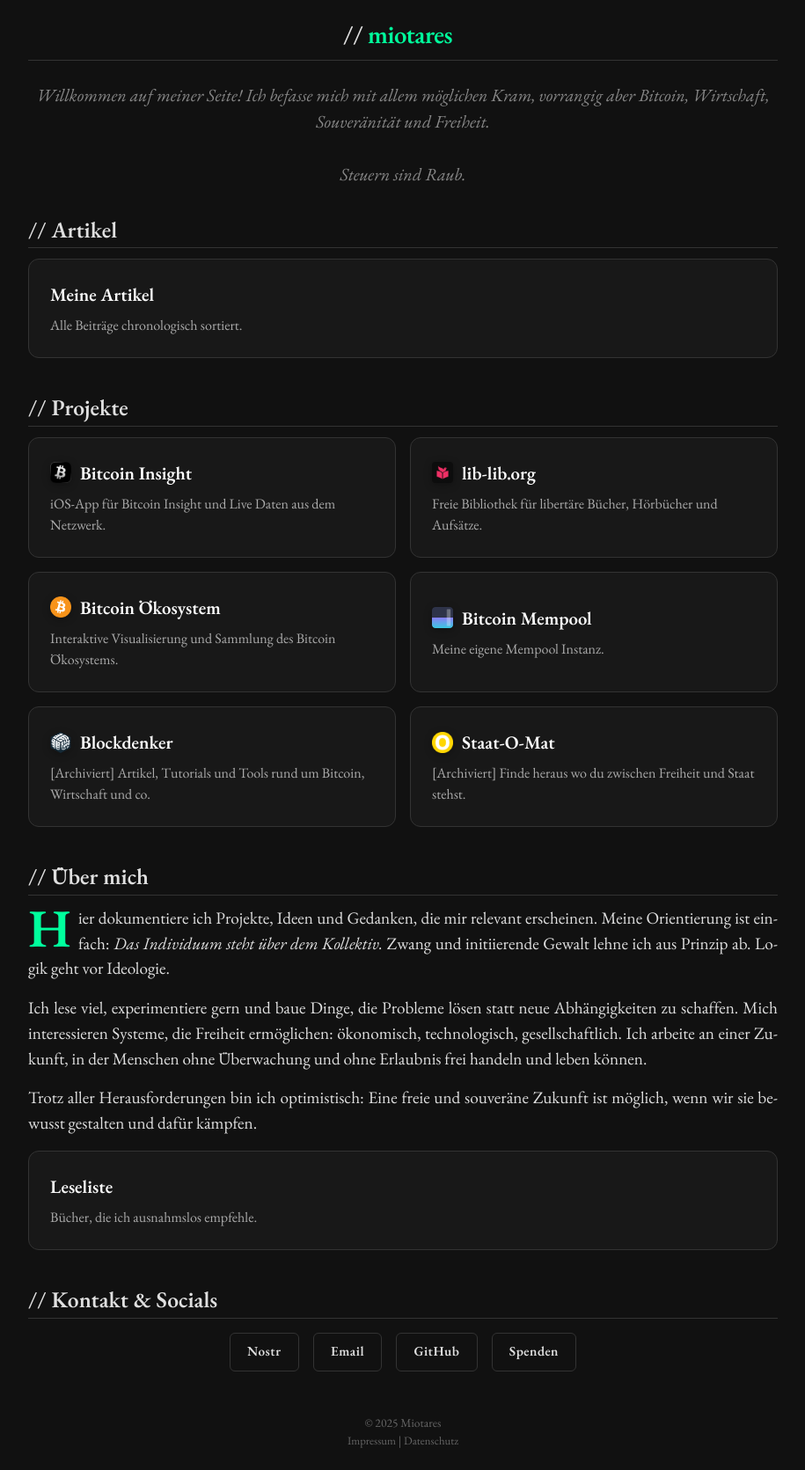
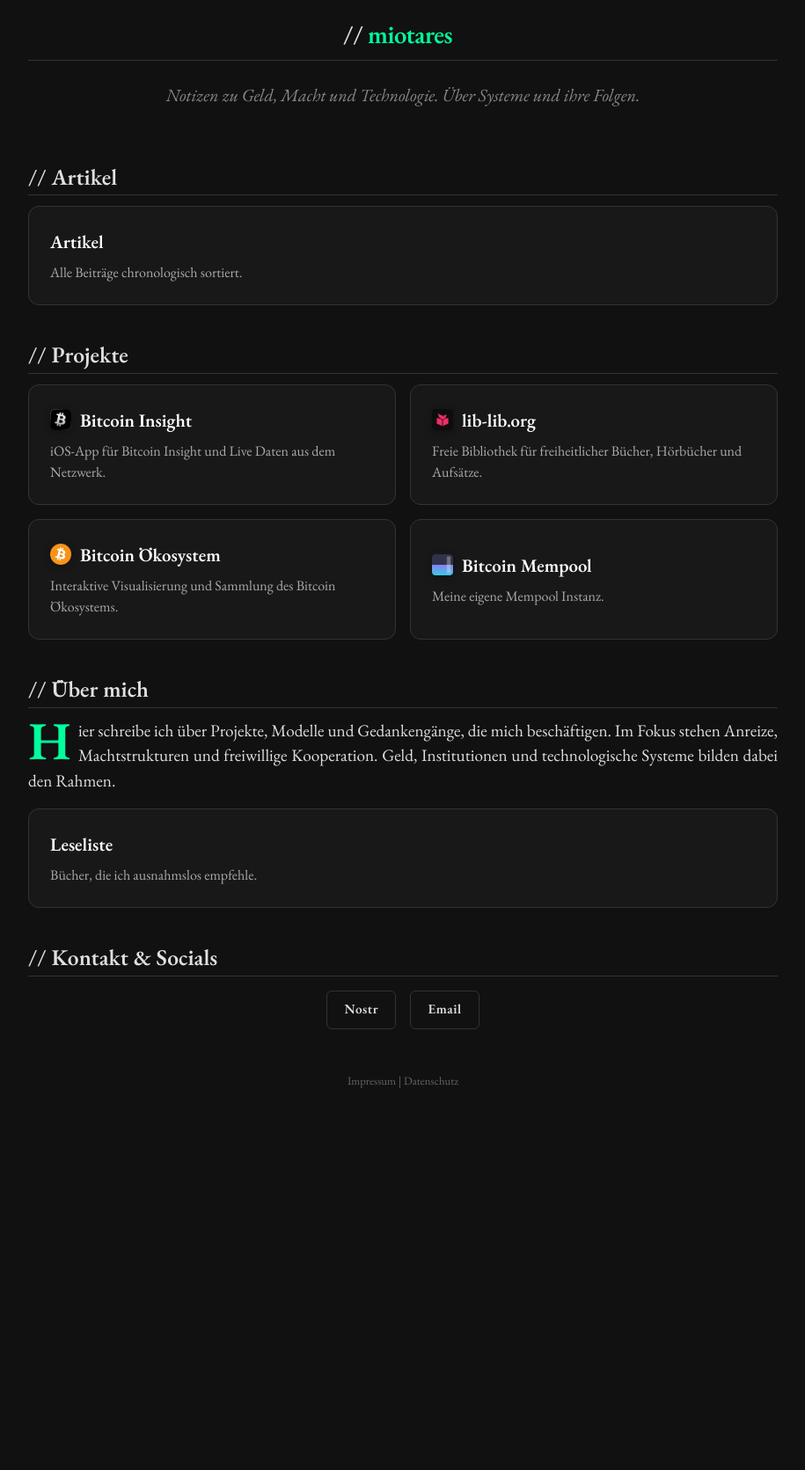
Before and after one commit to Miotares/miotares, a Jekyll site: the page built from index.html, in a window 1280 px wide. Shown: the whole page at 88% size, without its empty margins (182-1097 px from the left). Built offline with Jekyll 4.4.1, drawn with Linux system fonts in a browser that asks for light colours; after the commit the page ends 1262 px from its top, so only the background shows below that.

```diff
--- a/_includes/footer.html
+++ b/_includes/footer.html
@@ -1,5 +1,3 @@
 <footer>
-    &copy; 2025 Miotares
-    <br>
     <a href="/impressum/" class="footer-link">Impressum</a> | <a href="/privacy/" class="footer-link">Datenschutz</a>
 </footer>
--- a/impressum.html
+++ b/impressum.html
@@ -8,6 +8,7 @@ permallink: /impressum/
 
 <head>
     <meta charset="UTF-8">
+    <meta name="robots" content="noindex, nofollow, noarchive">
     <meta name="viewport" content="width=device-width, initial-scale=1.0">
     <link rel="icon" href="assets/favicon.png" type="image/x-icon">
     <title>Impressum | miotares</title>
--- a/index.html
+++ b/index.html
@@ -11,32 +11,35 @@ layout: none
         data-website-id="ca031077-e0eb-4481-ada0-32b30b264c5f"></script>
     <link rel="icon" href="assets/favicon.png" type="image/x-icon">
 
-    <title>Bitcoin, Privacy & libertäre Ideen | miotares</title>
+    <title>Analysen zu Geld, Macht und Technologie | miotares</title>
+
     <meta name="description"
-        content="Willkommen auf miotares.com - Bitcoin, Wirtschaft, Monero und Privacy. Hier findest du meine Projekte, Artikel und Socials. Steuern sind Raub.">
+        content="Analysen und Notizen zu Geldsystemen, institutionellen Strukturen und technologischen Entwicklungen. Projekte und Artikel über ökonomische und gesellschaftliche Systeme.">
+
     <link rel="canonical" href="https://miotares.com/">
 
-    <!-- Open Graph / Facebook -->
+    <!-- Open Graph -->
     <meta property="og:type" content="website">
     <meta property="og:url" content="https://miotares.com/">
-    <meta property="og:title" content="miotares - Bitcoin, Wirtschaft, Monero & Privacy Blog">
+    <meta property="og:title" content="miotares | Geld, Macht und Technologie">
     <meta property="og:description"
-        content="Willkommen auf miotares.com - Bitcoin, Wirtschaft, Monero und Privacy. Hier findest du meine Projekte, Artikel und Socials. Steuern sind Raub.">
+        content="Artikel und Projekte zu Geldsystemen, Anreizstrukturen und technologischen Entwicklungen.">
     <meta property="og:site_name" content="miotares">
 
     <!-- Twitter / X -->
     <meta name="twitter:card" content="summary">
     <meta name="twitter:url" content="https://miotares.com/">
-    <meta name="twitter:title" content="miotares - Bitcoin, Wirtschaft, Monero & Privacy Blog">
-    <meta name="twitter:description"
-        content="Willkommen auf miotares.com - Bitcoin, Wirtschaft, Monero und Privacy. Hier findest du meine Projekte, Artikel und Socials. Steuern sind Raub.">
+    <meta name="twitter:title" content="miotares | Analysen zu Geld und institutionellen Strukturen">
+    <meta name="twitter:description" content="Untersuchungen zu Geld, Technologie und gesellschaftlicher Ordnung.">
 
     <!-- Additional SEO -->
     <meta name="keywords"
-        content="Bitcoin, Wirtschaft, Monero, Privacy, Libertär, Blog, Artikel, Kryptowährung, Blockchain">
+        content="Geldsysteme, Wirtschaft, institutionelle Strukturen, Technologie, Anreizstrukturen, gesellschaftliche Ordnung, Analyse, Projekte">
     <meta name="author" content="miotares">
     <meta name="robots" content="index,follow">
+
     <link rel="alternate" type="application/rss+xml" title="miotares RSS Feed" href="https://miotares.com/feed.xml">
+
 
     <!-- Structured Data -->
     <script type="application/ld+json">
@@ -65,10 +68,8 @@ layout: none
         </header>
 
         <section class="intro">
-            Willkommen auf meiner Seite! Ich befasse mich mit allem möglichen Kram, vorrangig aber Bitcoin, Wirtschaft,
-            Souveränität und Freiheit.
+            Notizen zu Geld, Macht und Technologie. Über Systeme und ihre Folgen.
             <br><br>
-            <em>Steuern sind Raub.</em>
         </section>
 
         <section class="articles-section">
@@ -76,7 +77,7 @@ layout: none
             <div class="articles">
                 <a href="/articles/" class="project-link">
                     <div class="project-title">
-                        Meine Artikel
+                        Artikel
                     </div>
                     <span class="description">Alle Beiträge chronologisch sortiert.</span>
                 </a>
@@ -99,7 +100,7 @@ layout: none
                         <img src="assets/lib-lib.png" alt="Lib-lib Logo" class="project-logo">
                         lib-lib.org
                     </div>
-                    <span class="description">Freie Bibliothek für libertäre Bücher, Hörbücher und Aufsätze.</span>
+                    <span class="description">Freie Bibliothek für freiheitlicher Bücher, Hörbücher und Aufsätze.</span>
                 </a>
                 <a href="https://btc-eco.de/" class="project-link" target="_blank">
                     <div class="project-title">
@@ -115,6 +116,7 @@ layout: none
                     </div>
                     <span class="description">Meine eigene Mempool Instanz.</span>
                 </a>
+                <!--
                 <a href="https://blockdenker.miotares.com/" class="project-link" target="_blank">
                     <div class="project-title">
                         <img src="assets/icon-blockdenker.png" alt="Blockdenker Logo" class="project-logo">
@@ -130,27 +132,16 @@ layout: none
                     </div>
                     <span class="description">[Archiviert] Finde heraus wo du zwischen Freiheit und Staat stehst.</span>
                 </a>
+                -->
             </div>
         </section>
 
         <section class="about-section">
             <h2>// Über mich</h2>
             <p class="drop-cap">
-                Hier dokumentiere ich Projekte, Ideen und Gedanken, die mir relevant erscheinen.
-                Meine Orientierung ist einfach: <em>Das Individuum steht über dem Kollektiv.</em>
-                Zwang und initiierende Gewalt lehne ich aus Prinzip ab.
-                Logik geht vor Ideologie.
-            </p>
-            <p>
-                Ich lese viel, experimentiere gern und baue Dinge, die Probleme lösen statt neue Abhängigkeiten zu
-                schaffen.
-                Mich interessieren Systeme, die Freiheit ermöglichen: ökonomisch, technologisch, gesellschaftlich.
-                Ich arbeite an einer Zukunft, in der Menschen ohne Überwachung und ohne Erlaubnis frei handeln und leben
-                können.
-            </p>
-            <p>
-                Trotz aller Herausforderungen bin ich optimistisch: Eine freie und souveräne Zukunft ist möglich, wenn
-                wir sie bewusst gestalten und dafür kämpfen.
+                Hier schreibe ich über Projekte, Modelle und Gedankengänge, die mich beschäftigen.
+                Im Fokus stehen Anreize, Machtstrukturen und freiwillige Kooperation.
+                Geld, Institutionen und technologische Systeme bilden dabei den Rahmen.
             </p>
             <div class="projects">
                 <a href="/leseliste/" class="project-link">
@@ -170,8 +161,8 @@ layout: none
                 <a href="https://primal.net/p/npub1uzs332pezps55gp4cag30ys6t6gjtsduzxn2fzyzg5vkn5yk5ensrd570x"
                     class="contact-link" target="_blank">Nostr</a>
                 <a href="mailto:miotares@proton.me" class="contact-link" target="_blank">Email</a>
-                <a href="https://github.com/miotares" class="contact-link" target="_blank">GitHub</a>
-                <a href="/spenden/" class="contact-link">Spenden</a>
+                <!--<a href="https://github.com/miotares" class="contact-link" target="_blank">GitHub</a>-->
+                <!--<a href="/spenden/" class="contact-link">Spenden</a>-->
             </div>
         </section>
 
```
Also changed, not shown: _includes/contents/leseliste.md (+13 -11 lines), _posts/2026-02-14-Warum gute Absichten gefährlicher sind als böse.md (added, +95 -0 lines), Gemfile.lock, _posts/2025-10-29-Souveränität zurückerobern.md (renamed from _posts/2025-10-29-Souveränität zurückerobern.md), _posts/2025-11-01-Der Mindestlohn: Ein Kalkül der Politik.md (renamed from _posts/2025-11-01-Der Mindestlohn: Ein Kalkül der Politik.md), _posts/2025-11-22-Die Perversität des Krieges.md (renamed from _posts/2025-11-22-Die Perversität des Krieges.md), _posts/2025-12-28-Der Kult des ultimativ Bösen.md (renamed from _posts/2025-12-28-Der Kult des ultimativ Bösen.md).
